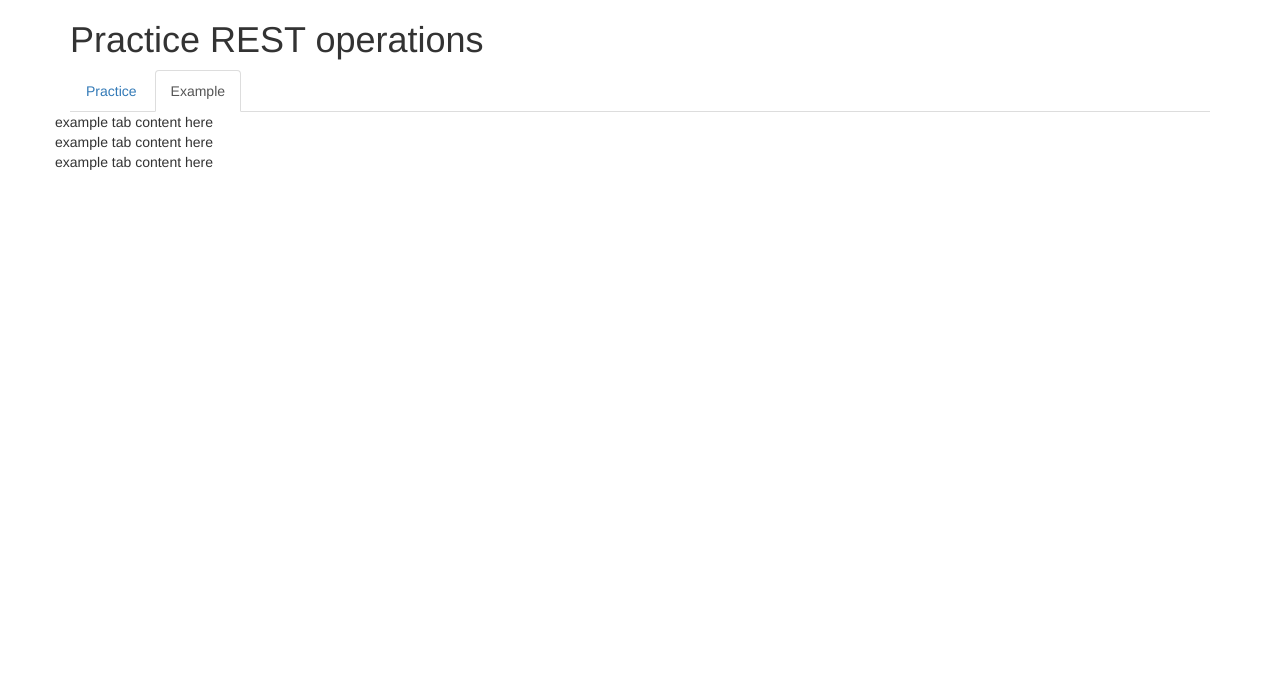
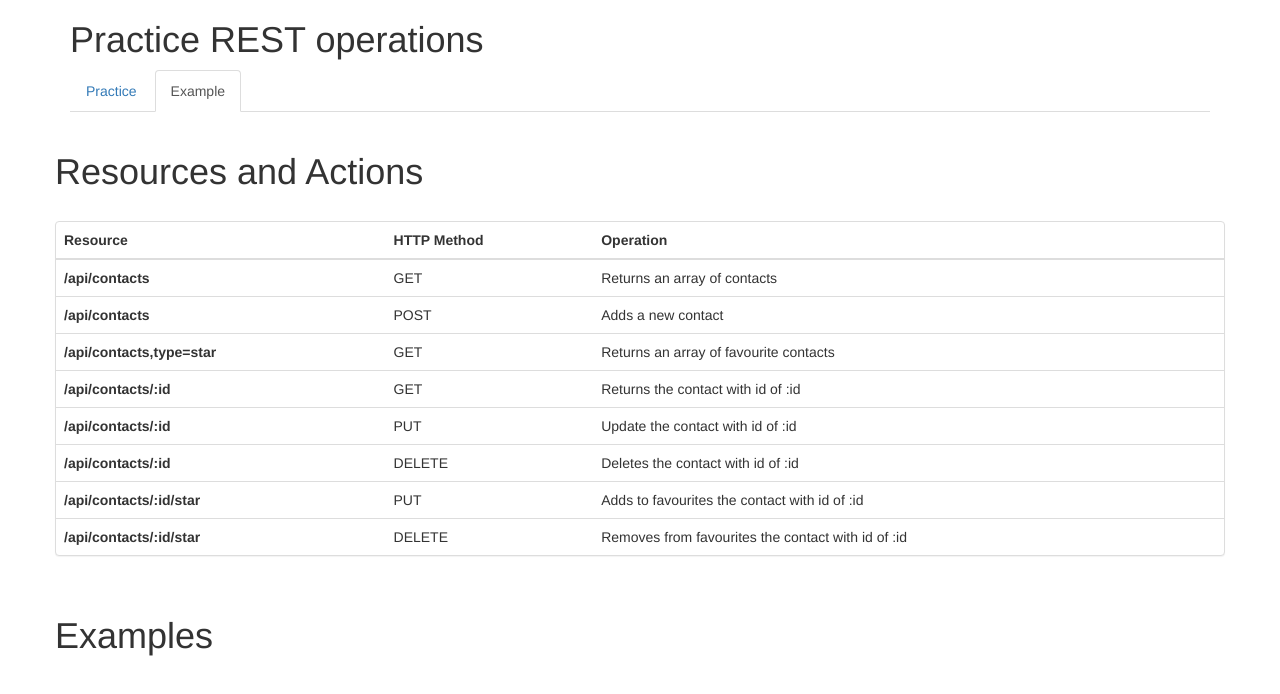
Before and after one commit to ikrum/REST-Explorer, a plain HTML site: page index.html in a window 1280 px wide. Both pictures are taken after a click on the tab "Example". Drawn offline with nearby package versions, Linux system fonts and the light colour scheme; files that its build step writes are made by us from their sources.

Commit message:
Resources and action added

```diff
--- a/index.html
+++ b/index.html
@@ -203,11 +203,68 @@
 				</div>
 				<div role="tabpanel" class="tab-pane fade" id="example-tab">
 					<div class="row">
-					example tab content here <br/>
-					example tab content here <br/>
-					example tab content here <br/>
+						<br/><h1>Resources and Actions</h1><br/>
+					</div>
+					<div class="row">
+						<div class="panel panel-default">
+							<table class="table" id="practice-table">
+								<thead>
+									<tr>
+										<th>Resource</th>
+										<th>HTTP Method</th>
+										<th>Operation</th>
+									</tr>
+								</thead>
+								<tbody>
+									<tr>
+										<th scope="row">/api/contacts</th>
+										<td>GET</td>
+										<td>Returns an array of contacts</td>
+									</tr>
+									<tr>
+										<th scope="row">/api/contacts</th>
+										<td>POST</td>
+										<td>Adds a new contact</td>
+									</tr>
+									<tr>
+										<th scope="row">/api/contacts,type=star</th>
+										<td>GET</td>
+										<td>Returns an array of favourite contacts</td>
+									</tr>
+									<tr>
+										<th scope="row">/api/contacts/:id</th>
+										<td>GET</td>
+										<td>Returns the contact with id of :id</td>
+									</tr>
+									<tr>
+										<th scope="row">/api/contacts/:id</th>
+										<td>PUT</td>
+										<td>Update the contact with id of :id</td>
+									</tr>
+									<tr>
+										<th scope="row">/api/contacts/:id</th>
+										<td>DELETE</td>
+										<td>Deletes the contact with id of :id</td>
+									</tr>
+									<tr>
+										<th scope="row">/api/contacts/:id/star</th>
+										<td>PUT</td>
+										<td>Adds to favourites  the contact with id of :id</td>
+									</tr>
+									<tr>
+										<th scope="row">/api/contacts/:id/star</th>
+										<td>DELETE</td>
+										<td>Removes from favourites  the contact with id of :id</td>
+									</tr>
+								</tbody>
+							</table>
 
+						</div>
 					</div>
+					<div class="row">
+						<br/><h1>Examples</h1>
+					</div>
+
 				</div>
 			</div>
 		</div>
```
